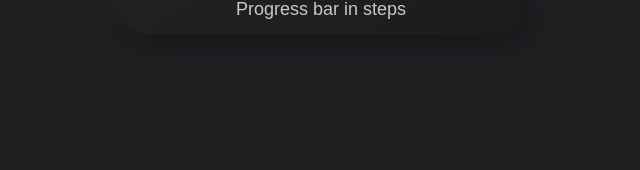
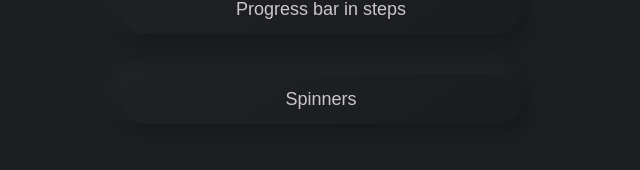
Before and after one commit to happy-unicorn/100days100projects, a React (Create React App) app: page / in a window 1280 px wide. Shown: the part 130-300 px from the top of the page, without its empty margins (319-959 px from the left). Built offline with nearby package versions, Linux system fonts and the light colour scheme.

Commit message:
Added 'spiners' project

```diff
--- a/src/App.js
+++ b/src/App.js
@@ -2,6 +2,7 @@ import React from 'react';
 import { Switch, Route, Redirect } from 'react-router-dom';
 import RootPage from './RootPage';
 import StepsProgressBarPage from './steps-progress-bar';
+import SpinnersPage from './spinners';
 
 
 const App = () => {
@@ -9,6 +10,7 @@ const App = () => {
       <Switch>
           <Route component={RootPage} path="/" exact/>
           <Route component={StepsProgressBarPage} path="/steps-progress-bar" exact/>
+          <Route component={SpinnersPage} path="/spinners" exact/>
           <Redirect to="/"/>
       </Switch>
   );
--- a/src/pages.js
+++ b/src/pages.js
@@ -3,5 +3,10 @@ export default [
       slug: '/steps-progress-bar',
       description: 'Progress bar in steps',
       date: '26-10-2020'
+  },
+  {
+      slug: '/spinners',
+      description: 'Spinners',
+      date: '27-10-2020'
   }
 ]
--- /dev/null
+++ b/src/spinners/index.js
@@ -0,0 +1,18 @@
+import React from 'react';
+import styled from 'styled-components';
+
+const Page = styled.div`
+  display: flex;
+  flex-direction: column;
+  align-items: center;
+`;
+
+const SpinnersPage = () => {
+    return (
+        <Page>
+            Spinner page
+        </Page>
+    );
+};
+
+export default SpinnersPage;
```
Also changed, not shown: src/spinners/README.md (added), 1 other file (tests, documents, lock files or other folders).
